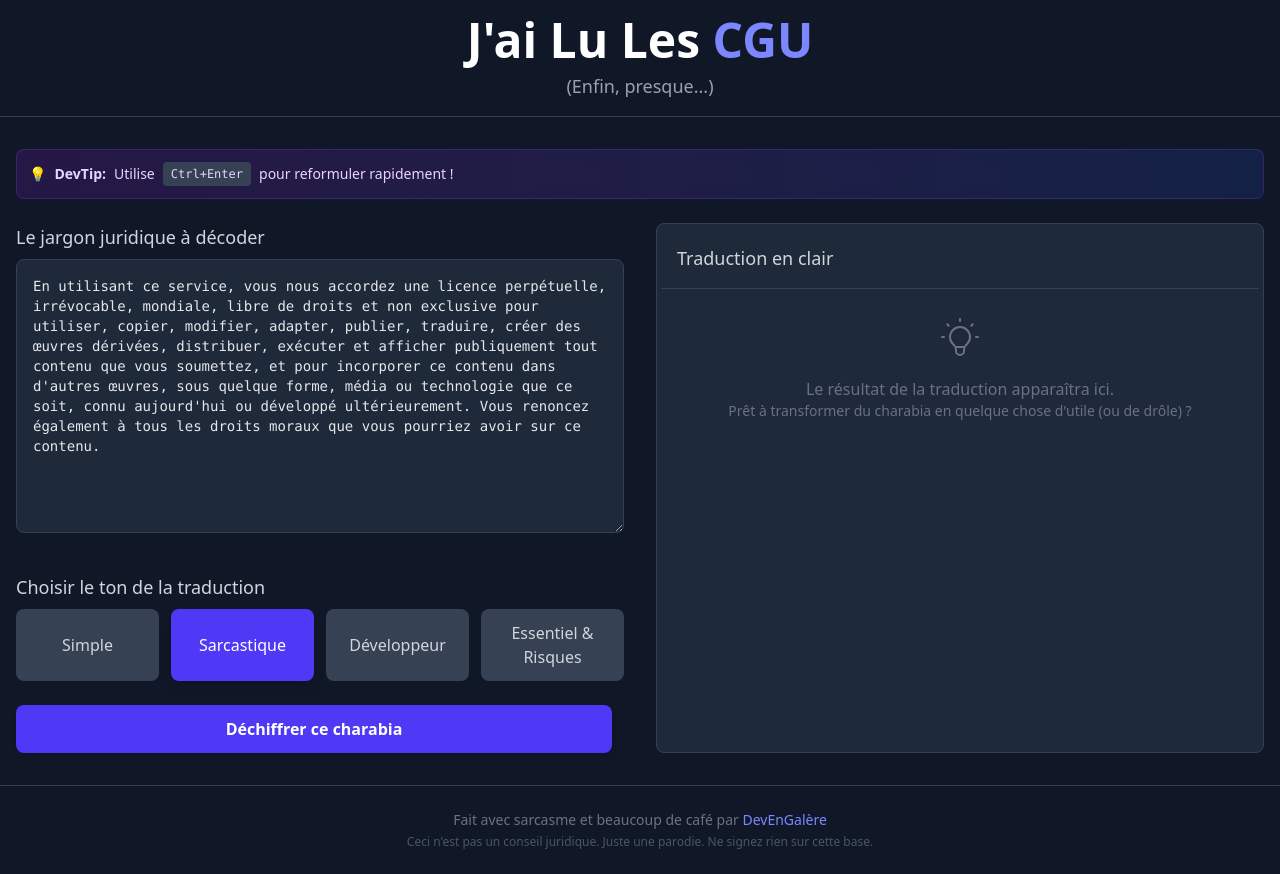
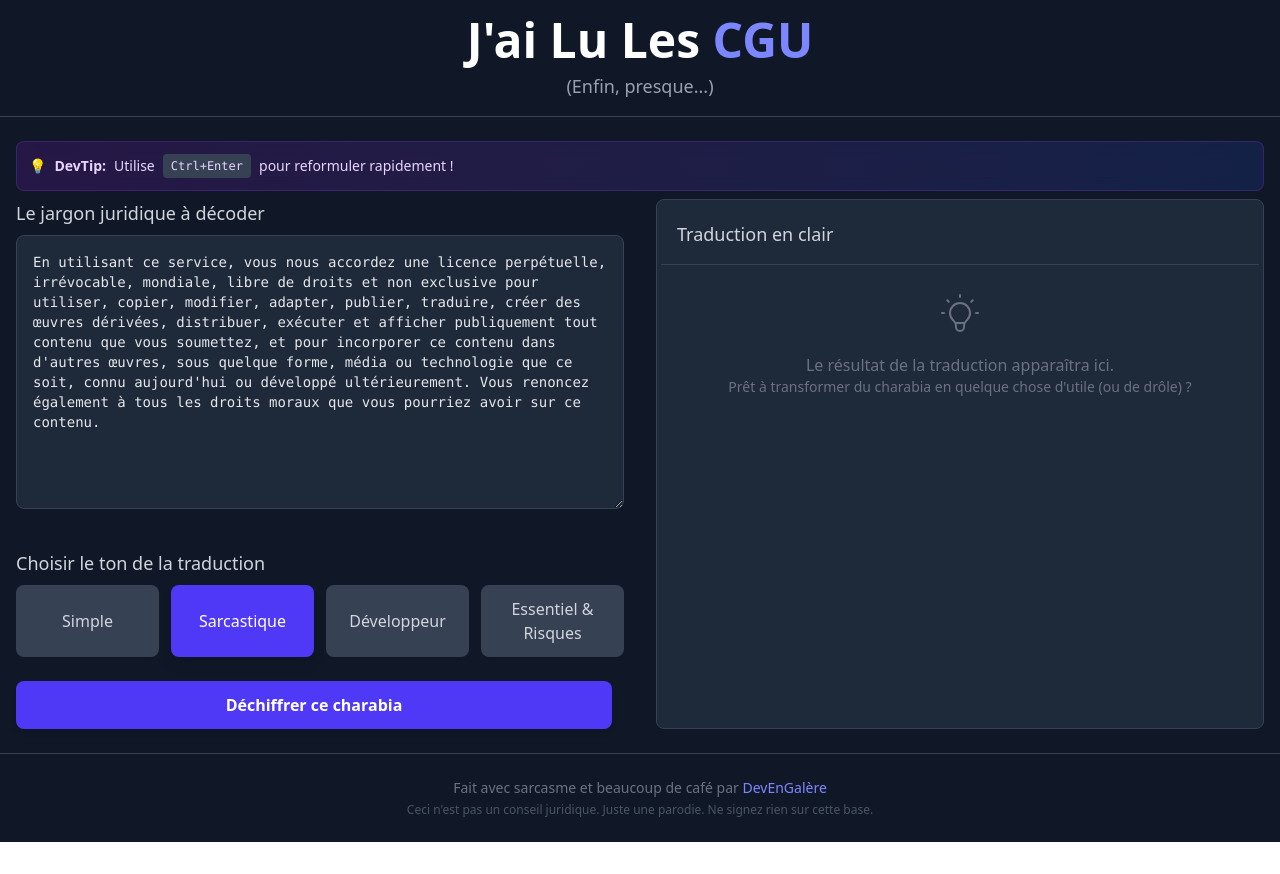
Before and after one commit to kevine-developer/terms--decoded, a React (Vite) app: page / in a window 1280 px wide. After the commit the page ends 842 px from the top, so only its background shows below. Built offline with nearby package versions, Linux system fonts and the light colour scheme; no server answers.

Commit message:
Adjust layout spacing in App component for improved visual consistency; update output statistics display

```diff
--- a/src/App.tsx
+++ b/src/App.tsx
@@ -217,9 +217,9 @@ function App() {
     <div className=" flex flex-col">
       <Header />
 
-      <main className="flex-grow container mx-auto px-4 py-8 ">
+      <main className="flex-grow container mx-auto px-4 py-6 ">
         {/* DevTip en haut */}
-        <div className="mb-6 p-3 bg-gradient-to-r from-purple-900/30 to-blue-900/30 border border-purple-500/20 rounded-lg backdrop-blur-sm">
+        <div className="mb-2 p-3 bg-gradient-to-r from-purple-900/30 to-blue-900/30 border border-purple-500/20 rounded-lg backdrop-blur-sm">
           <p className="text-sm text-purple-200 flex items-center gap-2">
             💡 <strong>DevTip:</strong> Utilise{" "}
             <kbd className="px-2 py-1 bg-gray-700 rounded text-xs">
@@ -284,20 +284,15 @@ function App() {
                 Réessayer ({3 - state.retryCount} tentatives restantes)
               </button>
             )}
-                 {state.hasOutput && (
-                <div className="mt-8 p-4 bg-gray-800/50 rounded-lg border border-gray-700/50">
-                  <div className="flex flex-wrap gap-4 text-sm text-gray-400">
-                    <span>
-                      📝 {state.inputText.length} caractères d'origine
-                    </span>
-                    <span>
-                      ✨ {state.outputText.length} caractères lisibles
-                    </span>
-                    <span>🎯 Ton: {state.selectedTone}</span>
-                    <span>⚡ Traité en ~{(Math.random() * 3 + 1) | 0}s</span>
-                  </div>
+            {state.hasOutput && (
+              <div className=" p-4 bg-gray-800/50 rounded-lg border border-gray-700/50">
+                <div className="flex flex-wrap gap-4 text-sm text-gray-400">
+                  <span>📝 {state.inputText.length} caractères d'origine</span>
+                  <span>✨ {state.outputText.length} caractères de reponse</span>
+                  <span>⚡ Traité en ~{(Math.random() * 3 + 1) | 0}s</span>
                 </div>
-              )}
+              </div>
+            )}
           </div>
 
           <div className="lg:w-1/2 flex flex-col text-white" ref={outputRef}>
```
